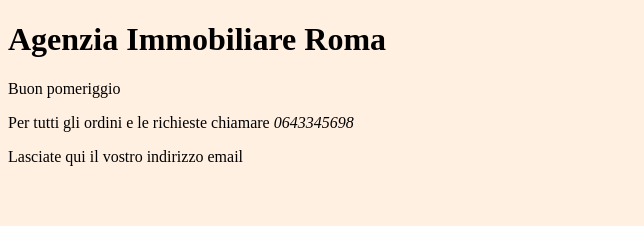
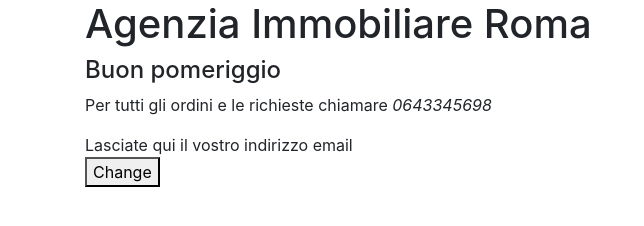
Before and after one commit to piero80/corso-javascript, a website: page 02/example/index.html in a window 1280 px wide. Shown: the whole page, without its empty margins (0-644 px from the left). Drawn offline with nearby package versions, Linux system fonts and the light colour scheme; files that its build step writes are made by us from their sources.

Commit message:
Change exercise

```diff
--- a/02/example/css/style.css
+++ b/02/example/css/style.css
@@ -3,5 +3,6 @@
 @import url(http://fonts.googleapis.com/css?family=Open+Sans:800italic);
 
 body{
-  background-color: #fff0e2;
+  background-color: #333;
+  color: #fff;
 }
--- a/02/example/index.html
+++ b/02/example/index.html
@@ -4,12 +4,23 @@
     <meta charset="utf-8">
     <title>Agenzia Immobiliare</title>
     <link rel="stylesheet" href="css/style.css">
+    <link rel="stylesheet" href="https://stackpath.bootstrapcdn.com/bootstrap/4.1.3/css/bootstrap.min.css" integrity="sha384-MCw98/SFnGE8fJT3GXwEOngsV7Zt27NXFoaoApmYm81iuXoPkFOJwJ8ERdknLPMO" crossorigin="anonymous">
   </head>
   <body>
+    <div class="container">
     <h1>Agenzia Immobiliare Roma</h1>
-    <div id="demo"></div>
+    <h4 id="demo"></h4>
     <p id='orders'>Per tutti gli ordini e le richieste chiamare <em>0643345698</em></p>
     <div class="email">Lasciate qui il vostro indirizzo email</div>
-  <script src="js/script.js"></script>
+    <button id="button">Change</button>
+  </div>
+  <!--script src="js/main.js"></script-->
+  <script src="build/main.bundle.js"></script>
+  <script>
+  const button = document.getElementById("button");
+  button.addEventListener("click", function(){
+    document.body.style.backgroundColor = "yellow";
+  });
+  </script>
   </body>
 </html>
```
Also changed, not shown: 02/example/package.json (added, +18 -0 lines), 02/example/build/main.bundle.js (added), 02/example/js/main.js (renamed from 02/example/js/script.js), 1 other file.
